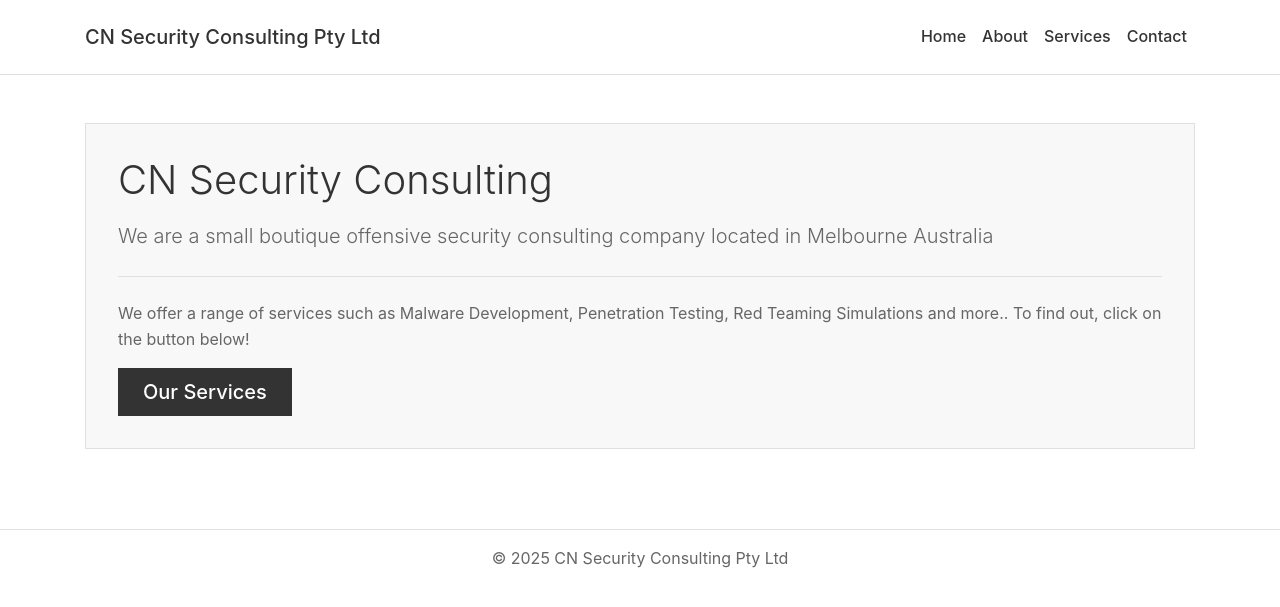
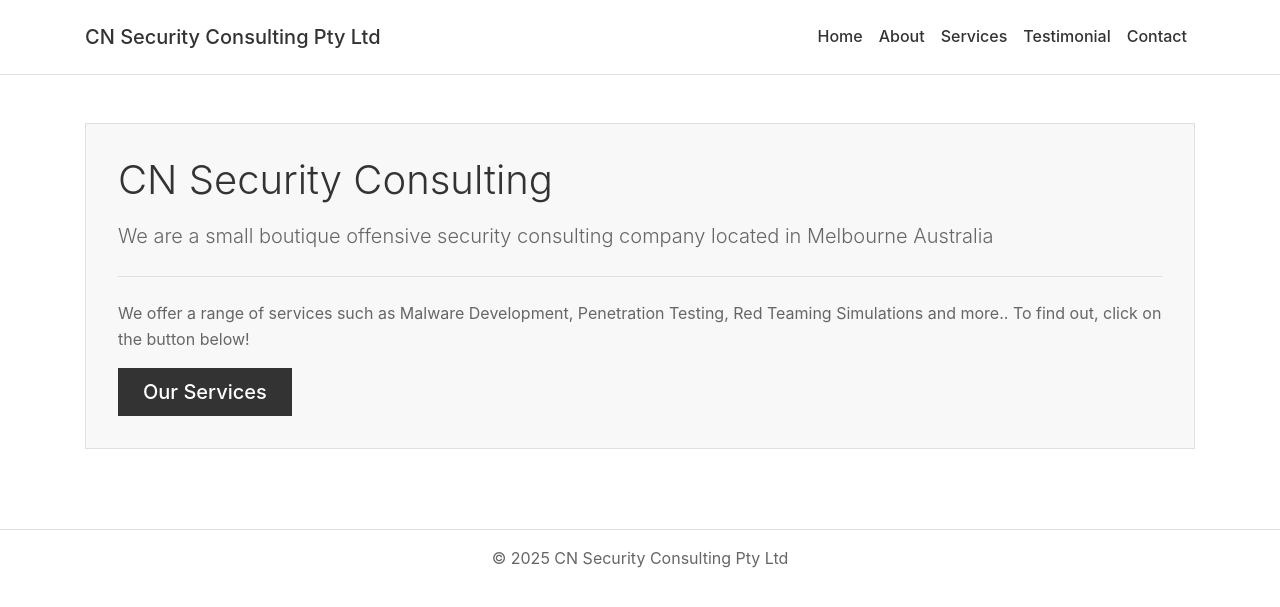
Before and after one commit to hookthieves/hookthieves.github.io, a Jekyll site: the page built from index.html, in a window 1280 px wide. Shown: the top 607 px of the page. Built offline with Jekyll 4.4.1, drawn with Linux system fonts in a browser that asks for light colours.

Commit message:
Update navbar.html

```diff
--- a/_includes/navbar.html
+++ b/_includes/navbar.html
@@ -16,6 +16,9 @@
                     <a class="nav-link" href="/services">Services</a>
                 </li>
                 <li class="nav-item">
+                    <a class="nav-link" href="/services">Testimonial</a>
+                </li>
+                <li class="nav-item">
                     <a class="nav-link" href="/contact">Contact</a>
                 </li>
             </ul>
```
